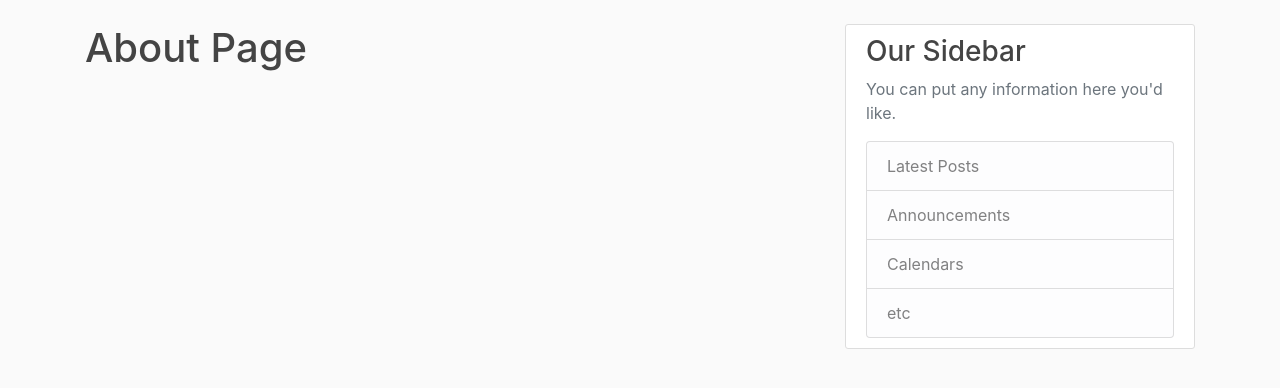
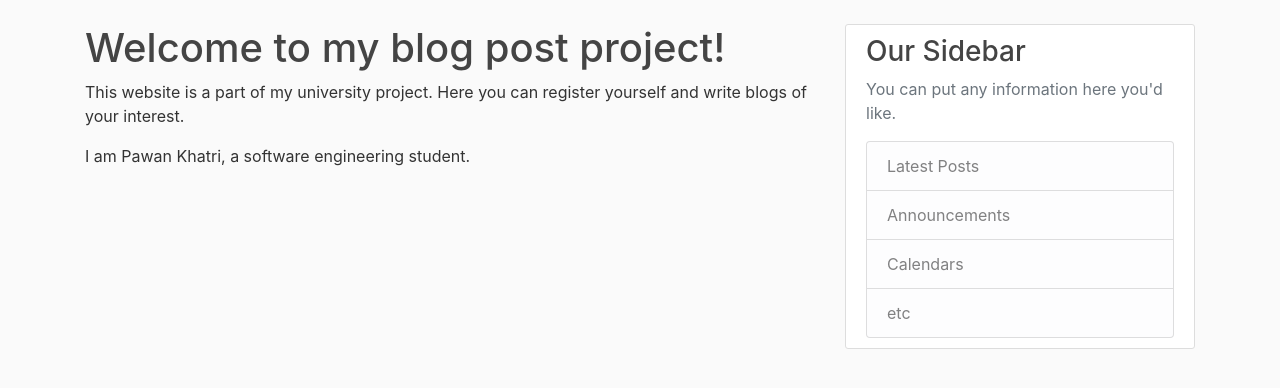
Before and after one commit to khatri7968/WE-Project-19SW32-128-19SWX108, a Flask app: page /about in a window 1280 px wide. Shown: the part 56-444 px from the top of the page. Run offline with Flask 3, Linux system fonts and the light colour scheme.

Commit message:
made some changes

```diff
--- a/flaskblog/templates/about.html
+++ b/flaskblog/templates/about.html
@@ -1,4 +1,13 @@
-{% extends 'layout.html'%}
-{% block content%}
-    <h1>About Page</h1>
+{% extends 'layout.html' %}
+{% block content %}
+    <header>
+        <h1>Welcome to my blog post project!</h1>
+    </header>
+    <main>
+        <p>This website is a part of my university project. Here you can register yourself and write blogs of your interest.</p>
+
+        <p>I am Pawan Khatri, a software engineering student.</p>
+
+
+    </main>
 {% endblock content %}
--- a/run.py
+++ b/run.py
@@ -33,4 +33,3 @@ if __name__ == '__main__':
 # post = Post.query.first()
 # post.user_id
 # post.author
-#
```
Also changed, not shown: instance/site.db, 1 other file.
